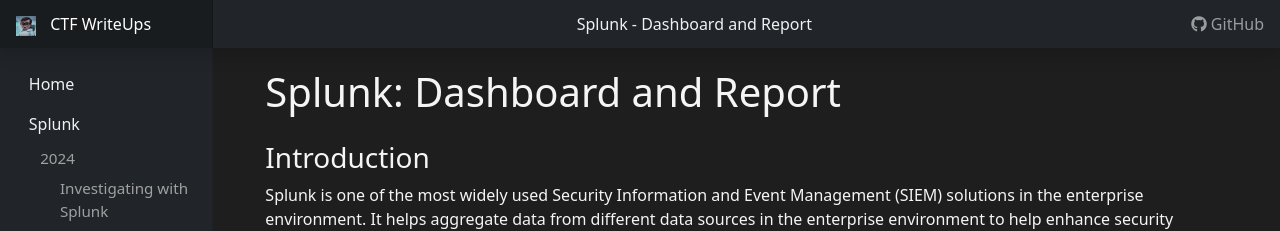
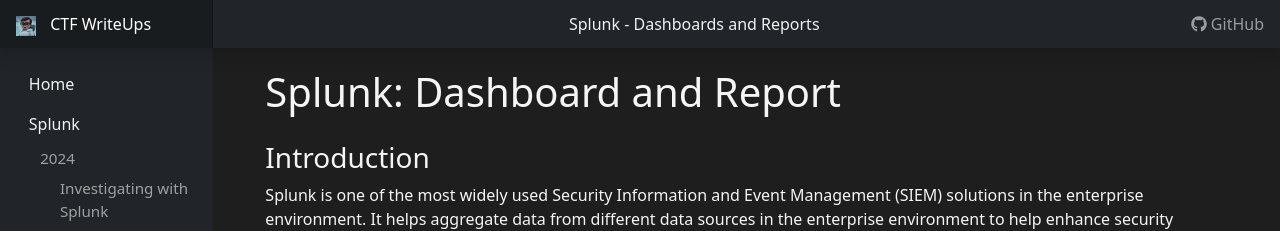
Before and after one commit to RemusDBD/remusctf-writeup, a Jekyll site: the page built from writeups/splunk/2024/4/index.md, in a window 1280 px wide. Shown: the top 231 px of the page. Built offline with Jekyll 4.4.1, drawn with Linux system fonts in a browser that asks for light colours; nearby versions of some CDN libraries.

Commit message:
Update index.md

```diff
--- a/writeups/splunk/2024/4/index.md
+++ b/writeups/splunk/2024/4/index.md
@@ -1,5 +1,5 @@
 ---
-title: Splunk - Dashboard and Report
+title: Splunk - Dashboards and Reports
 layout: default
 platform: tryhackme
 ---
```
